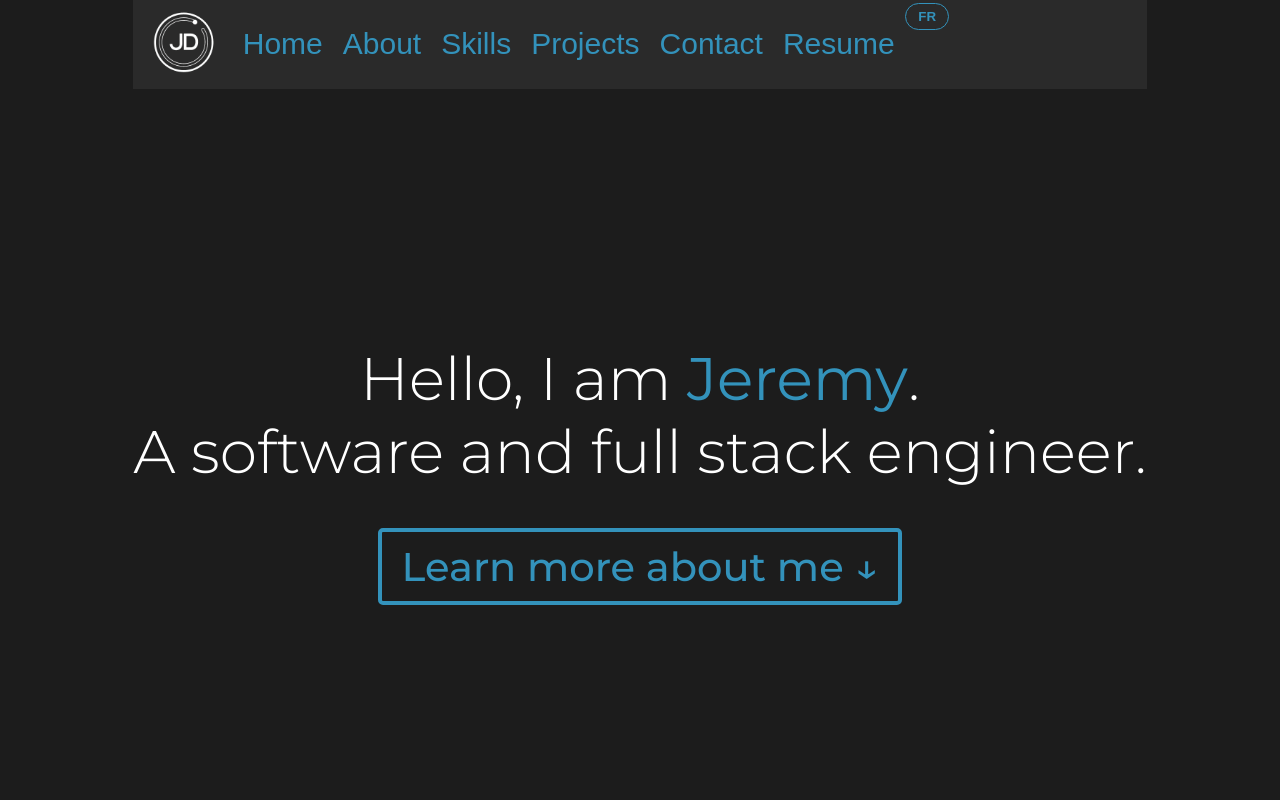
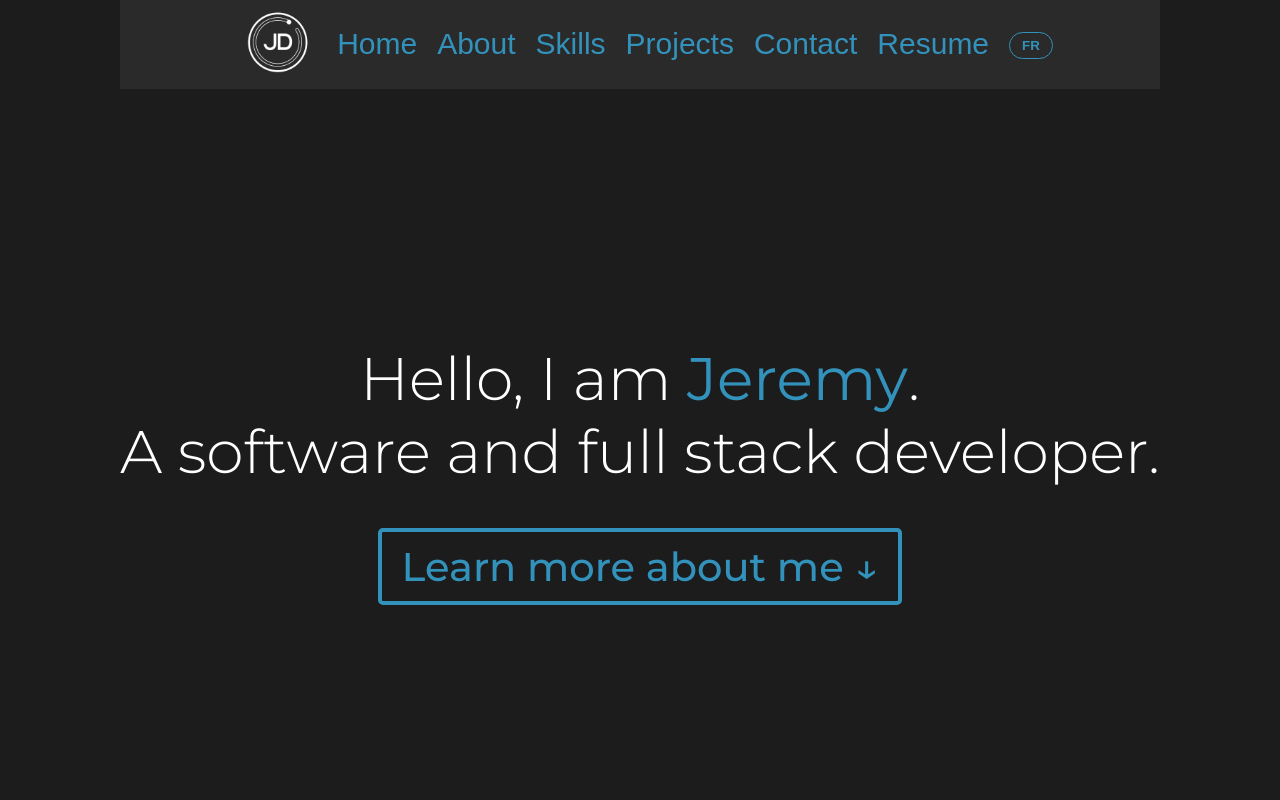
Before and after one commit to Dubzy08/personal-portfolio, a React (Vite) app: page / in a window 1280 px wide. Shown: the top 800 px of the page. Built offline with nearby package versions, Linux system fonts and the light colour scheme.

Commit message:
Slight layout fixes

```diff
--- a/src/NavBar.css
+++ b/src/NavBar.css
@@ -18,6 +18,8 @@
     position: sticky;
     top: 0;
     display: flex;
+    align-items: center;
+    justify-content: center;
     background-color: rgba(44, 44, 44, 0.937);
     backdrop-filter: blur(8px);
 }
@@ -41,7 +43,11 @@
     max-width: 100px;
 }
 
-.lang-toggle-btn {
+.lang-toggle-container{
+    margin-left: 10px;
+}
+
+.lang-toggle-btn{
     background: transparent;
     border: 1px solid var(--primary-color);
     color: var(--primary-color);
@@ -52,7 +58,7 @@
     cursor: pointer;
 }
 
-.lang-toggle-btn:hover {
+.lang-toggle-btn:hover{
     background: var(--primary-color);
     color: white;
 }
--- a/src/tranlations.js
+++ b/src/tranlations.js
@@ -8,10 +8,8 @@ export const translations = {
         contact: "Contact",
         resume: "Resume",
         intro1: "Hello, I am ",
-        intro2: "A software and full stack engineer.",
+        intro2: "A software and full stack developer.",
         leanMore: "Learn more about me",
-        skillsInfo: "",
-        contactInfo: "",
         name: "Name",
         email: "Email",
         submit: "Submit",
@@ -27,10 +25,8 @@ export const translations = {
         contact: "Contact",
         resume: "CV",
         intro1: "Bonjour, je suis ",
-        intro2: "Ingénieur logiciel et full stack.",
+        intro2: "Développeur logiciel et full stack.",
         leanMore: "En apprendre plus sur moi",
-        skillsInfo: "",
-        contactInfo: "",
         name: "Nom",
         email: "Courriel",
         submit: "Envoyer",
```
